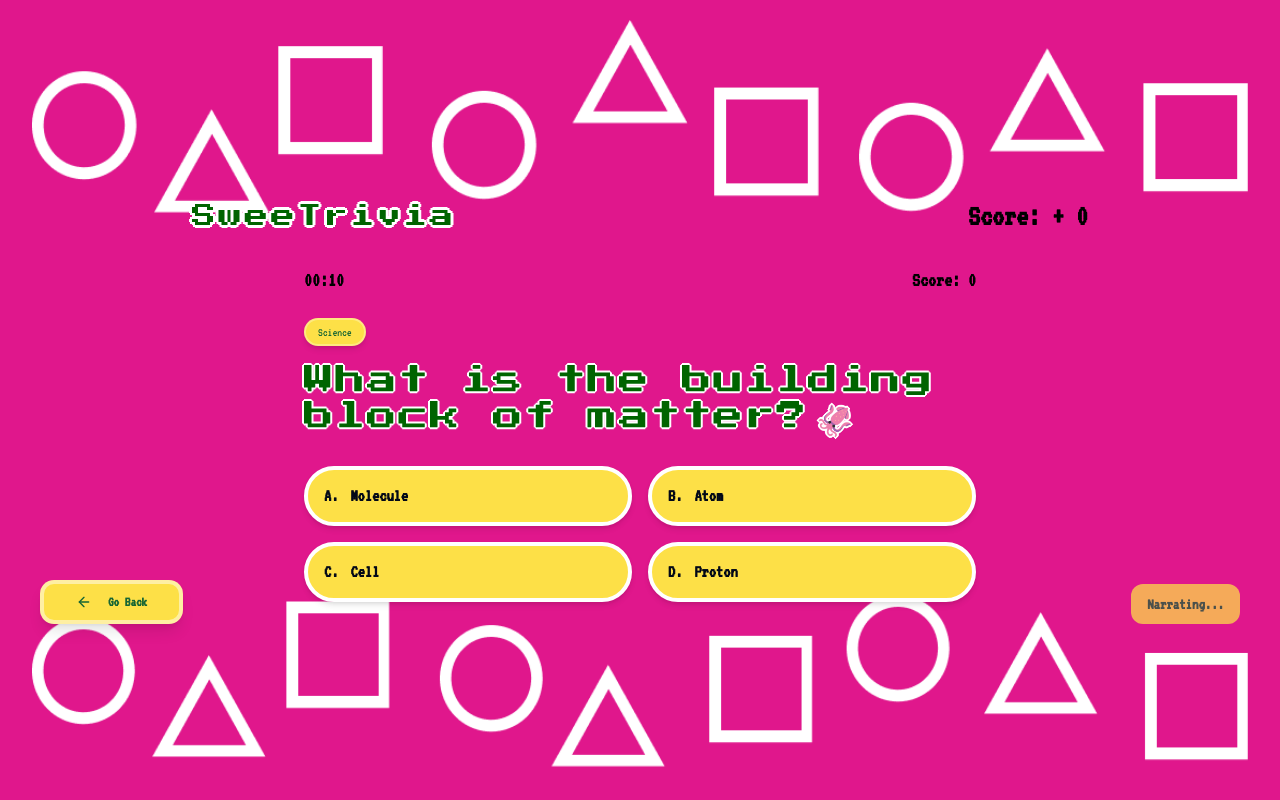
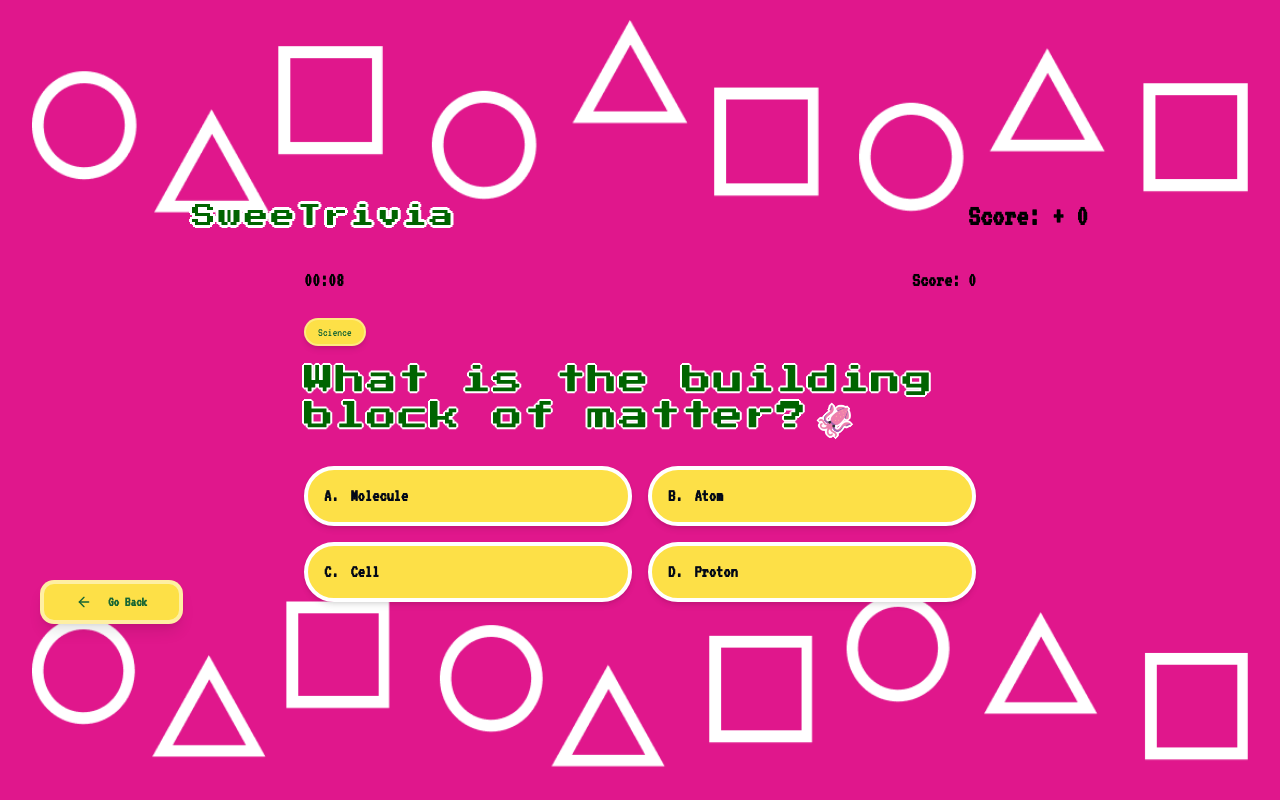
Before and after one commit to VickyZhr/SweeTrivia, a React (Vite) app in the folder standard_code/: page /play in a window 1280 px wide. Built offline with nearby package versions, Linux system fonts and the light colour scheme.

Commit message:
fix audio narration issue

```diff
--- a/standard_code/src/components/AudioNarrator.tsx
+++ b/standard_code/src/components/AudioNarrator.tsx
@@ -2,6 +2,7 @@
 import React, { useEffect, useState, useRef } from 'react';
 import { useTrivia } from '@/context/TriviaContext';
 import { TriviaQuestion } from '@/utils/triviaUtils';
+import { toast } from '@/components/ui/use-toast';
 
 interface AudioNarratorProps {
   question: TriviaQuestion;
@@ -11,7 +12,59 @@ const AudioNarrator: React.FC<AudioNarratorProps> = ({ question }) => {
   const { setIsNarrating } = useTrivia();
   const [currentlyNarrating, setCurrentlyNarrating] = useState<'question' | 'options' | 'none'>('question');
   const synth = useRef(window.speechSynthesis);
-  const timeoutRef = useRef<number | null>(null);
+  const timeoutRef = useRef<ReturnType<typeof setTimeout> | null>(null);
+  const [synthAvailable, setSynthAvailable] = useState(true);
+
+  // Check if speech synthesis is available
+  useEffect(() => {
+    if (typeof window !== 'undefined' && window.speechSynthesis) {
+      try {
+        // Test if synthesis is actually working
+        const testUtterance = new SpeechSynthesisUtterance('test');
+        console.log('Testing speech synthesis capability...');
+
+        // Set a fallback timeout in case speech synthesis hangs
+        const checkTimeout = setTimeout(() => {
+          console.log('Speech synthesis check timed out');
+          setSynthAvailable(false);
+          toast({
+            title: "Audio narration unavailable",
+            description: "Your device doesn't support speech synthesis properly. Playing without narration.",
+            variant: "destructive"
+          });
+          setIsNarrating(false);
+        }, 3000);
+
+        testUtterance.onend = () => {
+          clearTimeout(checkTimeout);
+          console.log('Speech synthesis is available and working');
+          setSynthAvailable(true);
+        };
+
+        testUtterance.onerror = (event) => {
+          clearTimeout(checkTimeout);
+          console.error('Speech synthesis test error:', event);
+          setSynthAvailable(false);
+          toast({
+            title: "Audio narration error",
+            description: "There was an error with speech synthesis. Playing without narration.",
+            variant: "destructive"
+          });
+          setIsNarrating(false);
+        };
+
+        window.speechSynthesis.speak(testUtterance);
+      } catch (error) {
+        console.error('Error testing speech synthesis:', error);
+        setSynthAvailable(false);
+        setIsNarrating(false);
+      }
+    } else {
+      console.error('Speech synthesis not available');
+      setSynthAvailable(false);
+      setIsNarrating(false);
+    }
+  }, [setIsNarrating]);
 
   // Clean up any ongoing speech and timeouts when component unmounts
   useEffect(() => {
@@ -27,7 +80,7 @@ const AudioNarrator: React.FC<AudioNarratorProps> = ({ question }) => {
 
   // Handle narration when question changes
   useEffect(() => {
-    if (!question) return;
+    if (!question || !synthAvailable) return;
 
     // Start narrating the question
     setCurrentlyNarrating('question');
@@ -43,8 +96,40 @@ const AudioNarrator: React.FC<AudioNarratorProps> = ({ question }) => {
     const questionUtterance = new SpeechSynthesisUtterance(question.question);
     questionUtterance.rate = 1.1; // Slightly faster than normal
 
+    // Set a fallback timeout in case speech synthesis hangs
+    const questionTimeout = setTimeout(() => {
+      console.log('Question narration timed out, moving to options');
+      handleOptionsNarration();
+    }, 10000); // 10 seconds should be enough for most questions
+
+    timeoutRef.current = questionTimeout;
+
     // When question narration ends, start narrating options
     questionUtterance.onend = () => {
+      clearTimeout(questionTimeout);
+      handleOptionsNarration();
+    };
+
+    // Handle errors
+    questionUtterance.onerror = (event) => {
+      console.error('Question narration error:', event);
+      clearTimeout(questionTimeout);
+      setCurrentlyNarrating('none');
+      setIsNarrating(false);
+      toast({
+        title: "Narration error",
+        description: "There was an error with speech synthesis. Continuing without narration.",
+        variant: "destructive"
+      });
+    };
+
+    // Start narrating the question
+    synth.current.speak(questionUtterance);
+
+  }, [question, setIsNarrating, synthAvailable]);
+
+  // Handle options narration
+  const handleOptionsNarration = () => {
     setCurrentlyNarrating('options');
 
     // Prepare options text
@@ -56,8 +141,26 @@ const AudioNarrator: React.FC<AudioNarratorProps> = ({ question }) => {
     const optionsUtterance = new SpeechSynthesisUtterance(optionsText);
     optionsUtterance.rate = 1.1;
 
+    // Set a fallback timeout in case options narration hangs
+    const optionsTimeout = setTimeout(() => {
+      console.log('Options narration timed out, ending narration');
+      setCurrentlyNarrating('none');
+      setIsNarrating(false);
+    }, 15000); // 15 seconds should be enough for options
+
+    timeoutRef.current = optionsTimeout;
+
     // When options narration ends, narration is complete
     optionsUtterance.onend = () => {
+      clearTimeout(optionsTimeout);
+      setCurrentlyNarrating('none');
+      setIsNarrating(false);
+    };
+
+    // Handle errors
+    optionsUtterance.onerror = (event) => {
+      console.error('Options narration error:', event);
+      clearTimeout(optionsTimeout);
       setCurrentlyNarrating('none');
       setIsNarrating(false);
     };
@@ -66,16 +169,12 @@ const AudioNarrator: React.FC<AudioNarratorProps> = ({ question }) => {
     synth.current.speak(optionsUtterance);
   };
 
-    // Start narrating the question
-    synth.current.speak(questionUtterance);
-
-  }, [question, setIsNarrating]);
-
   return (
     <div className="sr-only">
       {/* Hidden element for accessibility */}
       {currentlyNarrating === 'question' && <span>Narrating question...</span>}
       {currentlyNarrating === 'options' && <span>Narrating options...</span>}
+      {!synthAvailable && <span>Narration unavailable on this device</span>}
     </div>
   );
 };
```
Lines whose indentation alone changed are shown as unchanged.
